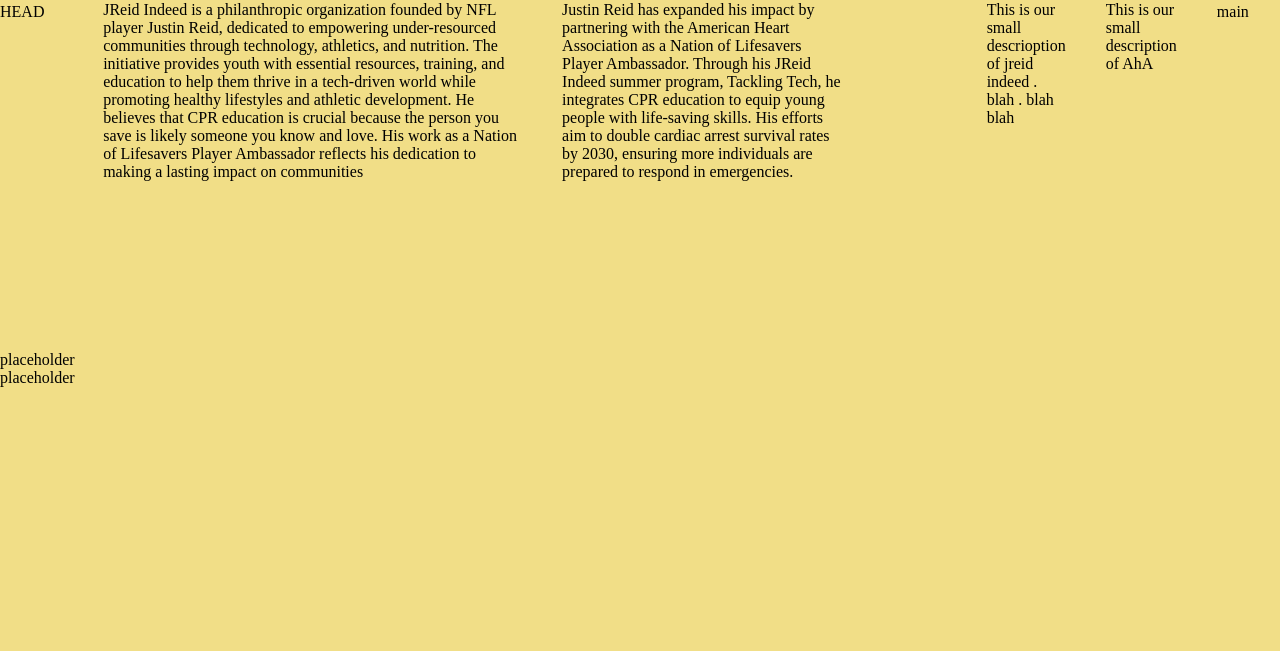
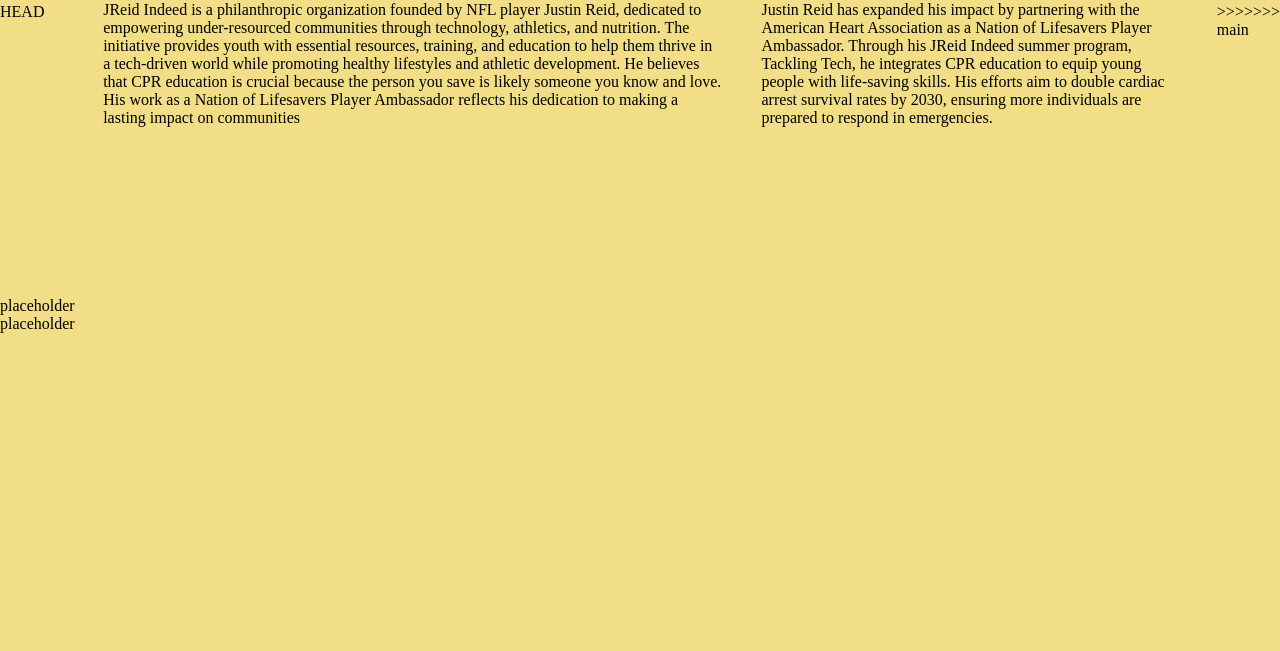
Before and after one commit to Revamped80/Heart-Code-Website, a plain HTML site: page HeartCode.html in a window 1280 px wide. Shown: the part 149-800 px from the top of the page. Drawn offline with Linux system fonts and the light colour scheme.

Commit message:
Update HeartCode.html

```diff
--- a/HeartCode.html
+++ b/HeartCode.html
@@ -21,8 +21,7 @@
         <p class="DesAHA"> Justin Reid has expanded his impact by partnering with the American Heart Association as a Nation of Lifesavers Player Ambassador. Through his JReid Indeed summer program, Tackling Tech, he integrates CPR education to equip young people with life-saving skills. His efforts aim to double cardiac arrest survival rates by 2030, ensuring more individuals are prepared to respond in emergencies.
  </p>
 =======
-        <p class="DesJREID"> This is our small descrioption of jreid indeed . blah . blah blah</p>
-        <p class="DesAHA"> This is our small description of AhA </p>
+
 >>>>>>> main
     </section>
     <video> placeholder </video>
```
